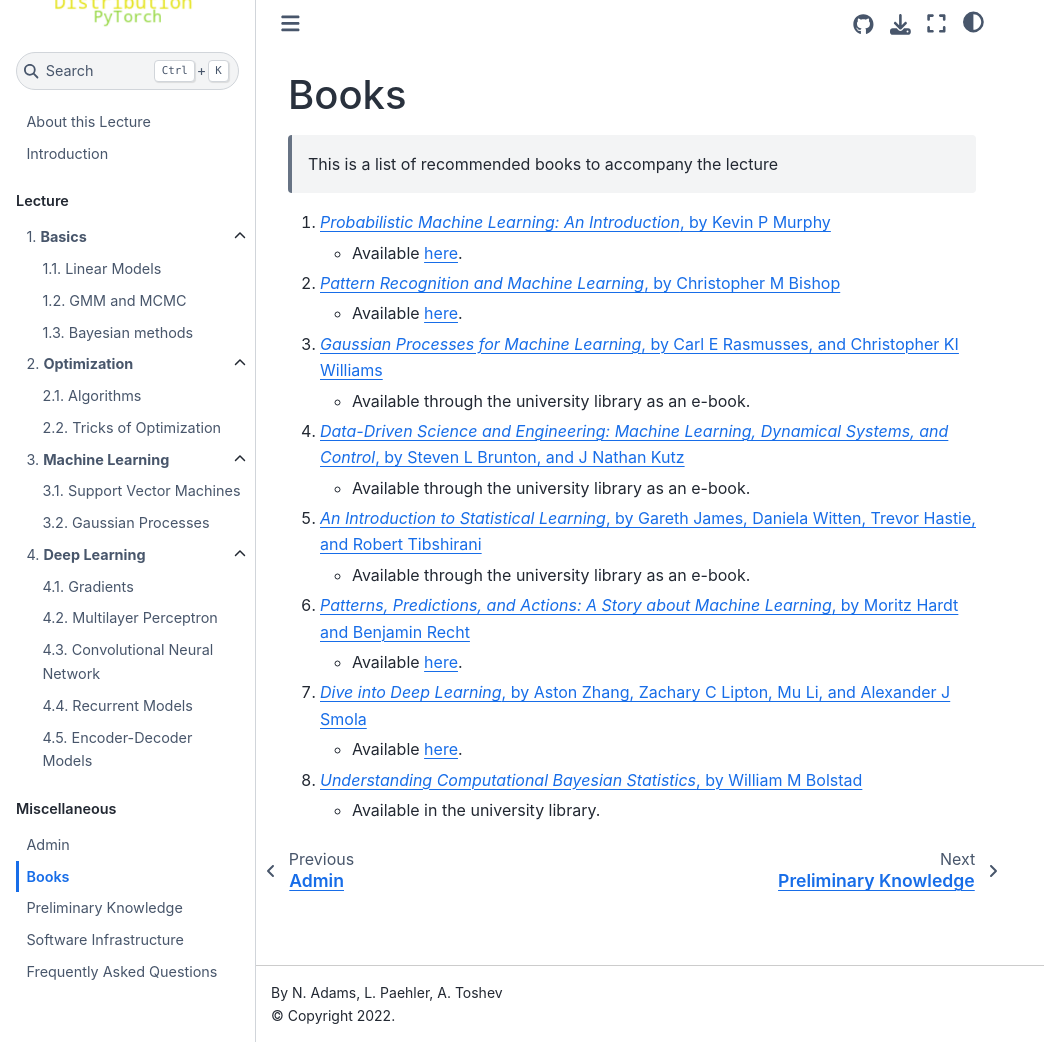
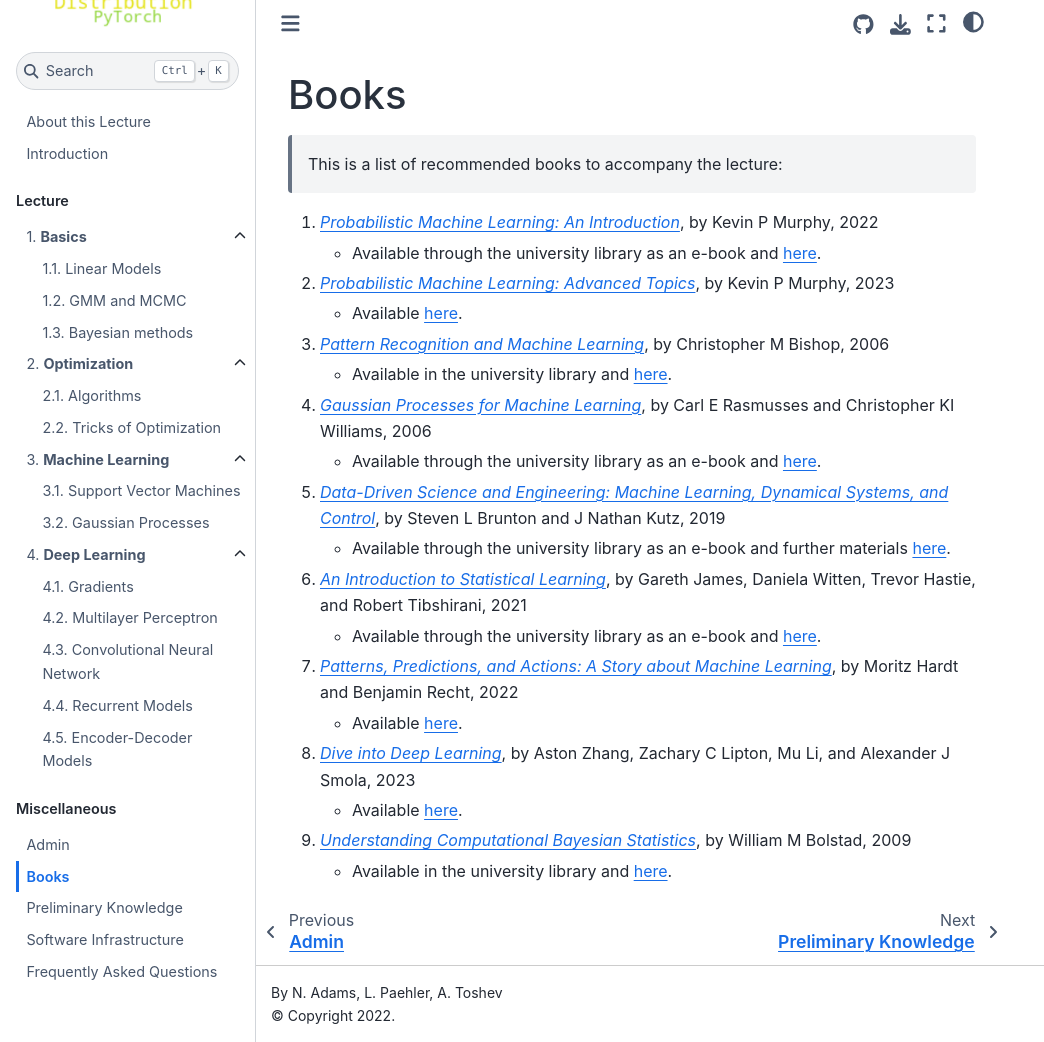
Before and after one commit to tumaer/SciML, a Jupyter Book: the page built from books.md, in a window 1280 px wide and 1042 px high. Shown: the whole window, without its empty margins (0-1044 px from the left). Built offline with Jupyter Book 1.0.4 settings and Sphinx 7.4.7 and the Sphinx Book theme 1.1.4, drawn with Linux system fonts in a browser that asks for light colours; pages that are not in the unit, such as notebooks, are missing from menus.

Commit message:
improve books.md hyperlinks

```diff
--- a/books.md
+++ b/books.md
@@ -1,21 +1,23 @@
 # Books
 
 
-> This is a list of recommended books to accompany the lecture
+> This is a list of recommended books to accompany the lecture:
 
-1. [*Probabilistic Machine Learning: An Introduction*, by Kevin P Murphy](https://github.com/probml/pml-book)
-    - Available [here](https://probml.github.io/pml-book/book1.html).
-2. [*Pattern Recognition and Machine Learning*, by Christopher M Bishop](https://www.microsoft.com/en-us/research/uploads/prod/2006/01/Bishop-Pattern-Recognition-and-Machine-Learning-2006.pdf)
-    - Available [here](https://www.microsoft.com/en-us/research/uploads/prod/2006/01/Bishop-Pattern-Recognition-and-Machine-Learning-2006.pdf).
-3. [*Gaussian Processes for Machine Learning*, by Carl E Rasmusses, and Christopher KI Williams](https://gaussianprocess.org/gpml/)
-    - Available through the university library as an e-book.
-4. [*Data-Driven Science and Engineering: Machine Learning, Dynamical Systems, and Control*, by Steven L Brunton, and J Nathan Kutz](http://databookuw.com)
-    - Available through the university library as an e-book.
-6. [*An Introduction to Statistical Learning*, by Gareth James, Daniela Witten, Trevor Hastie, and Robert Tibshirani](https://www.statlearning.com)
-    - Available through the university library as an e-book.
-7. [*Patterns, Predictions, and Actions: A Story about Machine Learning*, by Moritz Hardt and Benjamin Recht](https://mlstory.org/index.html)
+1. [*Probabilistic Machine Learning: An Introduction*](https://mitpress.mit.edu/9780262046824/probabilistic-machine-learning/), by Kevin P Murphy, 2022
+    - Available through the university library as an e-book and [here](https://probml.github.io/pml-book/book1.html).
+2. [*Probabilistic Machine Learning: Advanced Topics*](https://mitpress.mit.edu/9780262048439/probabilistic-machine-learning/), by Kevin P Murphy, 2023
+    - Available [here](https://probml.github.io/pml-book/book2.html).
+3. [*Pattern Recognition and Machine Learning*](https://link.springer.com/book/9780387310732), by Christopher M Bishop, 2006
+    - Available in the university library and [here](https://www.microsoft.com/en-us/research/uploads/prod/2006/01/Bishop-Pattern-Recognition-and-Machine-Learning-2006.pdf).
+4. [*Gaussian Processes for Machine Learning*](https://direct.mit.edu/books/book/2320/Gaussian-Processes-for-Machine-Learning), by Carl E Rasmusses and Christopher KI Williams, 2006
+    - Available through the university library as an e-book and [here](https://gaussianprocess.org/gpml/).
+5. [*Data-Driven Science and Engineering: Machine Learning, Dynamical Systems, and Control*](https://www.cambridge.org/core/books/datadriven-science-and-engineering/77D52B171B60A496EAFE4DB662ADC36E), by Steven L Brunton and J Nathan Kutz, 2019
+    - Available through the university library as an e-book and further materials [here](http://databookuw.com).
+6. [*An Introduction to Statistical Learning*](https://link.springer.com/book/10.1007/978-3-031-38747-0), by Gareth James, Daniela Witten, Trevor Hastie, and Robert Tibshirani, 2021
+    - Available through the university library as an e-book and [here](https://www.statlearning.com).
+7. [*Patterns, Predictions, and Actions: A Story about Machine Learning*](https://press.princeton.edu/books/hardcover/9780691233734/patterns-predictions-and-actions), by Moritz Hardt and Benjamin Recht, 2022
     - Available [here](https://mlstory.org/).
-8. [*Dive into Deep Learning*, by Aston Zhang, Zachary C Lipton, Mu Li, and Alexander J Smola](https://www.d2l.ai/index.html)
+8. [*Dive into Deep Learning*](https://www.amazon.de/-/en/Aston-Zhang/dp/1009389432), by Aston Zhang, Zachary C Lipton, Mu Li, and Alexander J Smola, 2023
     - Available [here](https://d2l.ai/).
-9. [*Understanding Computational Bayesian Statistics*, by William M Bolstad](https://cds.cern.ch/record/1437903/files/9780470046098_TOC.pdf)
-    - Available in the university library.
+9. [*Understanding Computational Bayesian Statistics*](https://onlinelibrary.wiley.com/doi/book/10.1002/9780470567371), by William M Bolstad, 2009
+    - Available in the university library and [here](https://cds.cern.ch/record/1437903/files/9780470046098_TOC.pdf).
```
